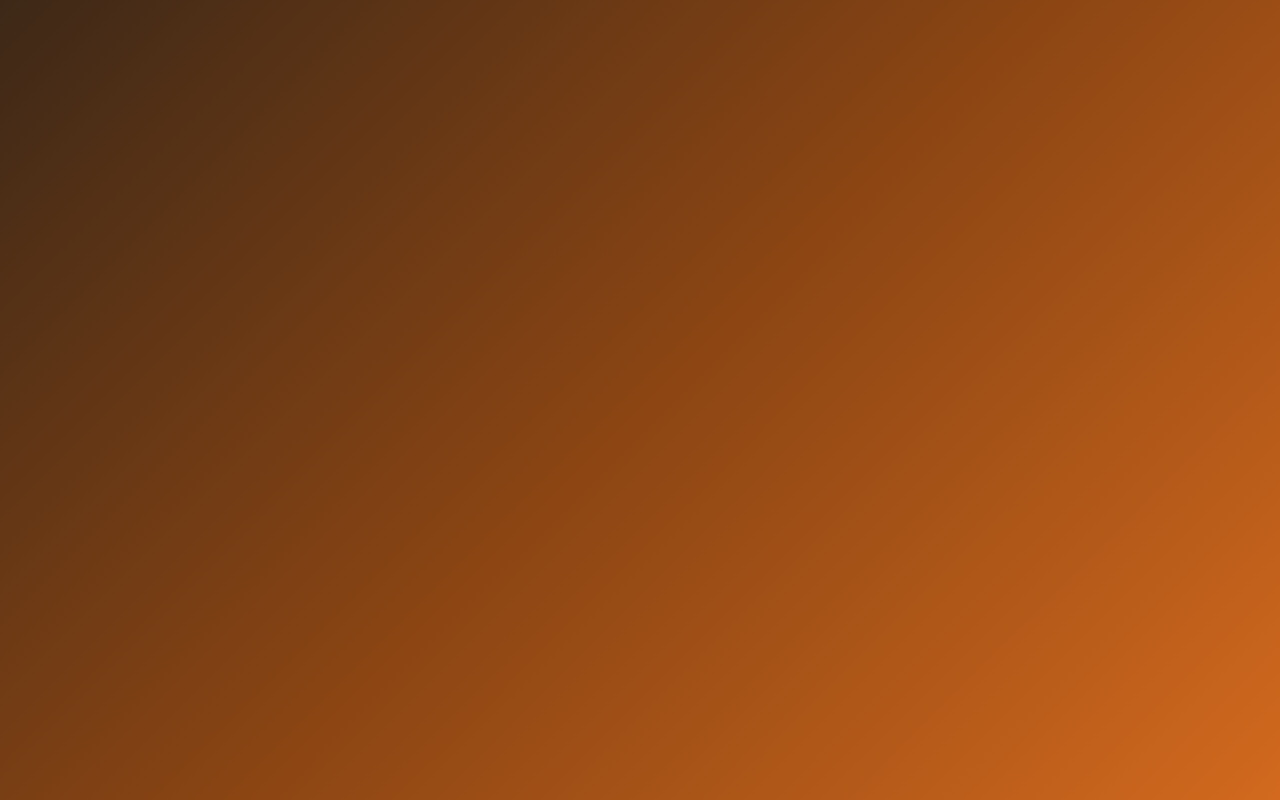
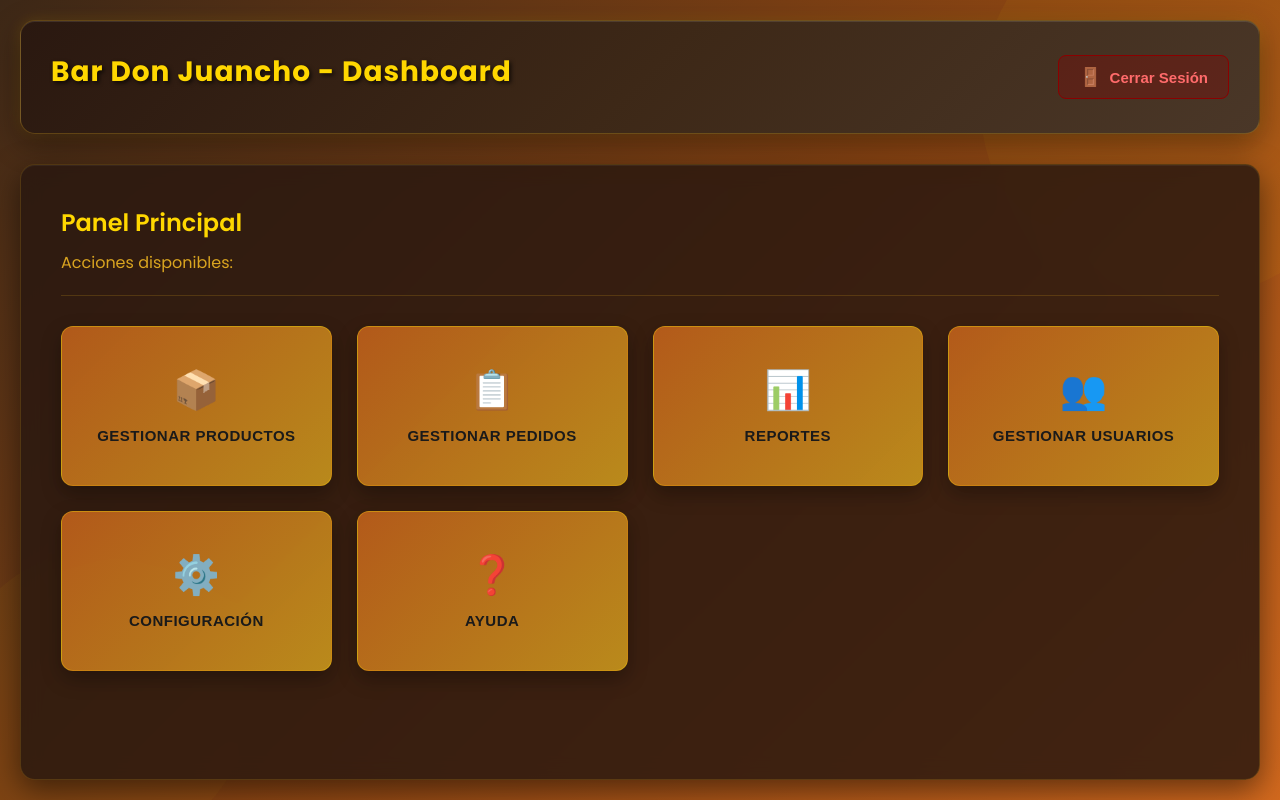
Before and after one commit to Nsdominguezr/Front-Dise-oAlgoritmos, an Angular app: page /dashboard in a window 1280 px wide. Before the commit this address led to /. Built offline with nearby package versions, Linux system fonts and the light colour scheme.

Commit message:
Configuración Dashboard, estilo, ruta y botón de cerrar sesión FUNCIONAL

```diff
--- a/src/app/app.routes.ts
+++ b/src/app/app.routes.ts
@@ -1,5 +1,6 @@
 import { Routes } from '@angular/router';
 import { LoginComponent } from './demo/pages/login/login.component';
+import { DashboardComponent } from './demo/pages/dashboard/dashboard.component';
 
 export const routes: Routes = [
   {
@@ -10,5 +11,9 @@ export const routes: Routes = [
   {
     path: 'login',
     component: LoginComponent
+  },
+  {
+    path: 'dashboard',
+    component: DashboardComponent
   }
 ];
--- /dev/null
+++ b/src/app/demo/pages/dashboard/dashboard.component.html
@@ -0,0 +1,50 @@
+<div class="dashboard-container">
+<div class="dashboard-header">
+    <div class="header-content">
+    <h1>Bar Don Juancho - Dashboard</h1>
+      <p *ngIf="usuario">Bienvenido, <strong>{{ usuario.username }}</strong></p>
+    </div>
+    <button class="logout-button" (click)="logout()">
+    <span>🚪</span> Cerrar Sesión
+    </button>
+</div>
+
+<div class="dashboard-content">
+    <div class="welcome-section">
+        <h2>Panel Principal</h2>
+        <p>Acciones disponibles:</p>
+    </div>
+
+    <div class="buttons-grid">
+    <button class="action-button">
+        <span class="button-icon">📦</span>
+        <span class="button-text">Gestionar Productos</span>
+    </button>
+
+    <button class="action-button">
+        <span class="button-icon">📋</span>
+        <span class="button-text">Gestionar Pedidos</span>
+    </button>
+
+    <button class="action-button">
+        <span class="button-icon">📊</span>
+        <span class="button-text">Reportes</span>
+    </button>
+
+    <button class="action-button">
+        <span class="button-icon">👥</span>
+        <span class="button-text">Gestionar Usuarios</span>
+    </button>
+
+    <button class="action-button">
+        <span class="button-icon">⚙️</span>
+        <span class="button-text">Configuración</span>
+    </button>
+
+    <button class="action-button">
+        <span class="button-icon">❓</span>
+        <span class="button-text">Ayuda</span>
+    </button>
+    </div>
+</div>
+</div>
--- /dev/null
+++ b/src/app/demo/pages/dashboard/dashboard.component.scss
@@ -0,0 +1,227 @@
+.dashboard-container {
+    min-height: 100vh;
+    // Mismo fondo base del login
+    background: linear-gradient(135deg, #3d2817 0%, #8B4513 50%, #D2691E 100%);
+    display: flex;
+    flex-direction: column;
+    padding: 20px;
+    position: relative;
+    overflow-x: hidden;
+}
+
+.dashboard-header {
+  // Adaptado al estilo de la tarjeta del login
+    background: linear-gradient(135deg, #2a1810 0%, #3d2817 50%, #4a3728 100%);
+    border-radius: 15px;
+    padding: 30px;
+    margin-bottom: 30px;
+    box-shadow:
+    0 10px 30px rgba(0, 0, 0, 0.4),
+    0 0 15px rgba(218, 165, 32, 0.2),
+    inset 0 1px 0 rgba(255, 255, 255, 0.1);
+    border: 1px solid rgba(218, 165, 32, 0.3);
+    display: flex;
+    justify-content: space-between;
+    align-items: center;
+    flex-wrap: wrap;
+    gap: 20px;
+    position: relative;
+    z-index: 2;
+
+.header-content {
+    h1 {
+    margin: 0 0 10px 0;
+      color: #FFD700; // Dorado del login
+    font-size: 28px;
+    font-weight: 700;
+    text-shadow: 2px 2px 4px rgba(0, 0, 0, 0.7);
+    letter-spacing: 1px;
+    }
+
+    p {
+    margin: 0;
+    color: #DAA520;
+    font-size: 16px;
+    font-weight: 400;
+    }
+}
+}
+
+.logout-button {
+  background: rgba(139, 0, 0, 0.3); // Rojo oscuro más acorde a la paleta
+    color: #FF6B6B;
+    border: 1px solid #8B0000;
+    padding: 10px 20px;
+    border-radius: 8px;
+    font-size: 15px;
+    font-weight: 600;
+    cursor: pointer;
+    transition: all 0.3s ease;
+    display: flex;
+    align-items: center;
+    gap: 8px;
+
+&:hover {
+    background: rgba(139, 0, 0, 0.5);
+    color: #fff;
+    transform: translateY(-2px);
+    box-shadow: 0 8px 16px rgba(139, 0, 0, 0.4);
+}
+
+&:active {
+    transform: translateY(0);
+}
+
+span {
+    font-size: 18px;
+}
+}
+
+.dashboard-content {
+    flex: 1;
+  // Fondo oscuro semitransparente para que resalte sobre el gradiente principal
+    background: rgba(42, 24, 16, 0.85);
+    border-radius: 15px;
+    padding: 40px;
+    box-shadow:
+    0 10px 30px rgba(0, 0, 0, 0.5),
+    inset 0 1px 0 rgba(255, 255, 255, 0.05);
+    border: 1px solid rgba(218, 165, 32, 0.2);
+    position: relative;
+    z-index: 2;
+    backdrop-filter: blur(10px);
+
+.welcome-section {
+    margin-bottom: 30px;
+    border-bottom: 1px solid rgba(218, 165, 32, 0.2);
+    padding-bottom: 20px;
+
+    h2 {
+    margin: 0 0 10px 0;
+    color: #FFD700;
+    font-size: 24px;
+    font-weight: 600;
+    }
+
+    p {
+    margin: 0;
+    color: #DAA520;
+    font-size: 16px;
+    }
+}
+}
+
+.buttons-grid {
+    display: grid;
+    grid-template-columns: repeat(auto-fit, minmax(220px, 1fr));
+    gap: 25px;
+}
+
+.action-button {
+    display: flex;
+    flex-direction: column;
+    align-items: center;
+    justify-content: center;
+    gap: 15px;
+    padding: 24px;
+  // Gradiente similar al botón de submit del login
+    background: linear-gradient(135deg, rgba(210, 105, 30, 0.8) 0%, rgba(218, 165, 32, 0.8) 100%);
+    color: #1a1a1a;
+    border: 1px solid rgba(255, 215, 0, 0.3);
+    border-radius: 12px;
+    cursor: pointer;
+    transition: all 0.3s ease;
+    font-size: 15px;
+    font-weight: 700;
+    min-height: 160px;
+    text-transform: uppercase;
+    letter-spacing: 0.5px;
+    box-shadow: 0 8px 20px rgba(0, 0, 0, 0.3);
+
+.button-icon {
+    font-size: 38px;
+    color: #1a1a1a;
+    transition: transform 0.3s ease;
+}
+
+.button-text {
+    text-align: center;
+}
+
+&:hover {
+    transform: translateY(-5px);
+    background: linear-gradient(135deg, #D2691E 0%, #FFD700 100%);
+    box-shadow: 0 12px 25px rgba(218, 165, 32, 0.4);
+
+    .button-icon {
+    transform: scale(1.1);
+    }
+}
+
+&:active {
+    transform: translateY(-2px);
+}
+}
+
+/* Opcional: Agregar los círculos decorativos del login al fondo del dashboard */
+.dashboard-container::before,
+.dashboard-container::after {
+    content: '';
+    position: absolute;
+    border-radius: 50%;
+    opacity: 0.05;
+    pointer-events: none;
+    z-index: 1;
+}
+
+.dashboard-container::before {
+    width: 400px;
+    height: 400px;
+    background: #FFD700;
+    top: -100px;
+    right: -100px;
+}
+
+.dashboard-container::after {
+    width: 300px;
+    height: 300px;
+    background: #DAA520;
+    bottom: -50px;
+    left: -50px;
+}
+
+@media (max-width: 768px) {
+.dashboard-header {
+    flex-direction: column;
+    text-align: center;
+    padding: 20px;
+
+    .header-content {
+    h1 {
+        font-size: 24px;
+    }
+    }
+}
+
+.dashboard-content {
+    padding: 20px;
+}
+
+.buttons-grid {
+    grid-template-columns: repeat(auto-fit, minmax(160px, 1fr));
+    gap: 15px;
+}
+
+.action-button {
+    min-height: 130px;
+    padding: 16px;
+
+    .button-icon {
+    font-size: 28px;
+    }
+
+    .button-text {
+    font-size: 13px;
+    }
+}
+}
--- /dev/null
+++ b/src/app/demo/pages/dashboard/dashboard.component.ts
@@ -0,0 +1,31 @@
+import { Component, OnInit } from '@angular/core';
+import { CommonModule } from '@angular/common';
+import { Router } from '@angular/router';
+
+@Component({
+    selector: 'app-dashboard',
+    standalone: true,
+    imports: [CommonModule],
+    templateUrl: './dashboard.component.html',
+    styleUrls: ['./dashboard.component.scss']
+})
+export class DashboardComponent implements OnInit {
+usuario: any = null;
+
+constructor(private router: Router) {}
+
+ngOnInit(): void {
+    const usuarioStorage = localStorage.getItem('usuario');
+    if (usuarioStorage) {
+    this.usuario = JSON.parse(usuarioStorage);
+    console.log('👤 Usuario cargado:', this.usuario);
+    }
+}
+
+logout(): void {
+    console.log('🚪 Cerrando sesión...');
+    localStorage.removeItem('token');
+    localStorage.removeItem('usuario');
+    this.router.navigate(['/login']);
+}
+}
```
